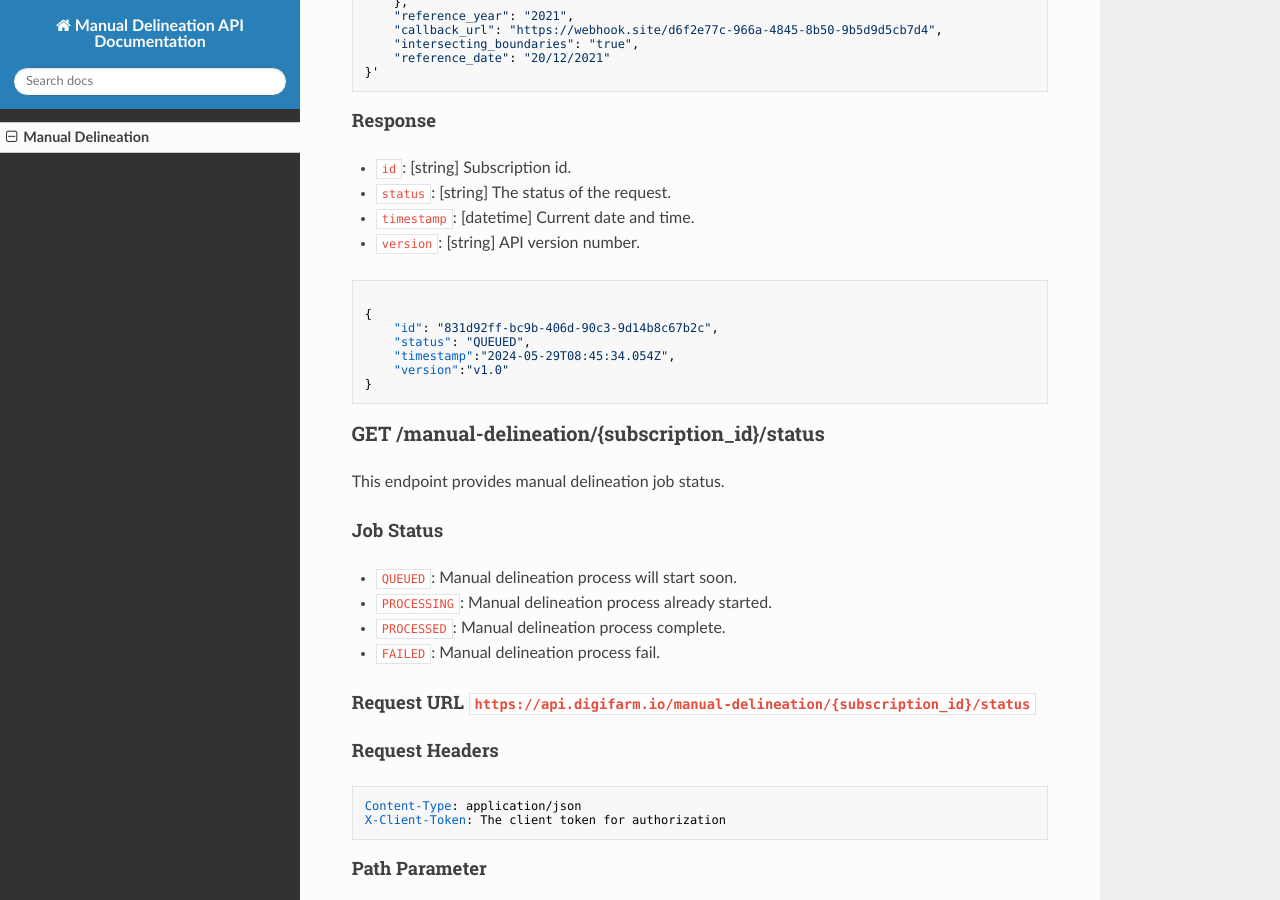
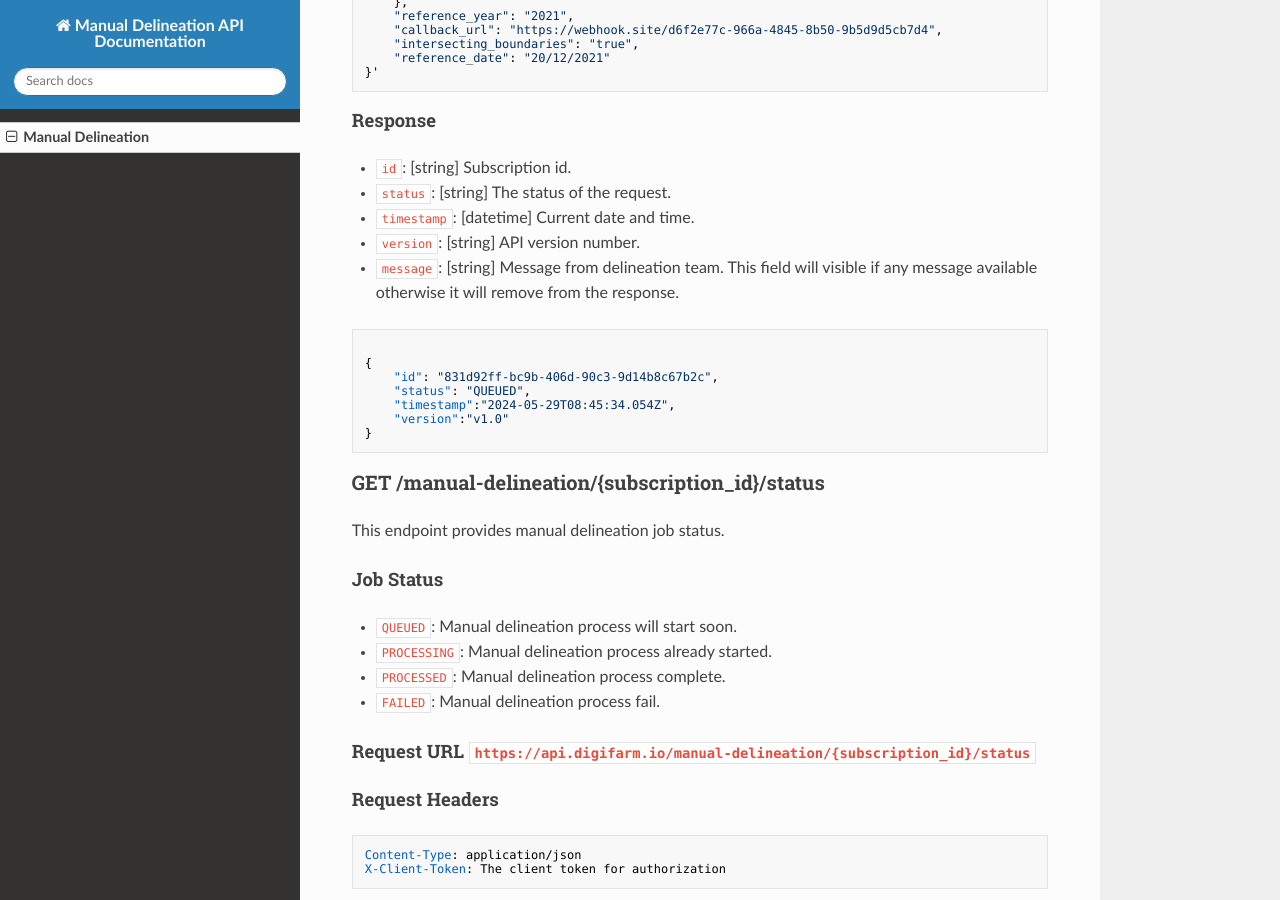
Before and after one commit to digifarmio/manual-delineation-api-doc, an MkDocs documentation site: the page built from docs/README.md, in a window 1280 px wide and 900 px high, scrolled down 1388 px. Built offline with MkDocs 1.6.1, drawn with Linux system fonts in a browser that asks for light colours; nearby versions of some CDN libraries; some of the changed text lies outside the part shown.

Commit message:
manual delineation api doc update

````diff
--- a/docs/README.md
+++ b/docs/README.md
@@ -72,6 +72,8 @@ curl --location 'https://api.digifarm.io/manual-delineation' \
 *   `timestamp`: \[datetime\] Current date and time.
 
 *   `version`: \[string\] API version number.
+
+*   `message`: \[string\] Message from delineation team. This field will visible if any message available otherwise it will remove from the response.
 
 ```json
 
@@ -165,6 +167,8 @@ When a task is completed, a POST request will be sent to the specified `callback
 
 *   `version`: \[string\] API version number.
 
+*   `message`: \[string\] Message from delineation team. This field will visible if any message available otherwise it will remove from the response.
+
 successfully.
 
 ```json
````
